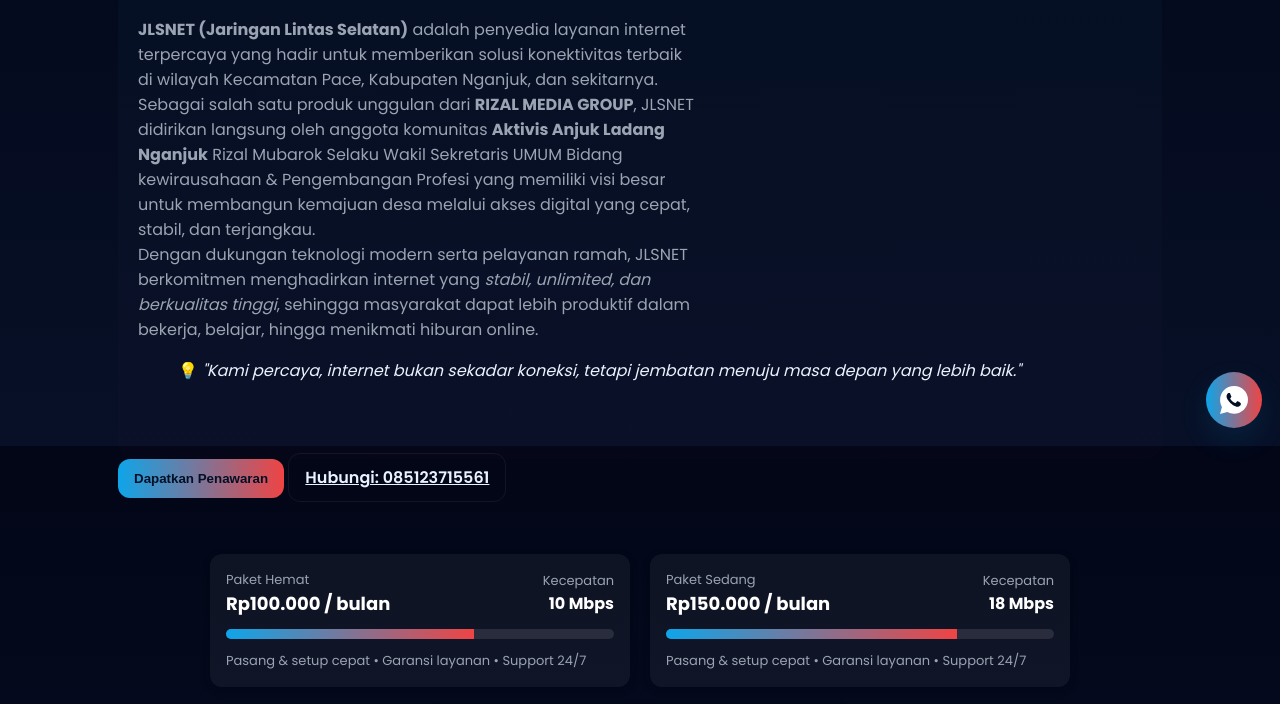
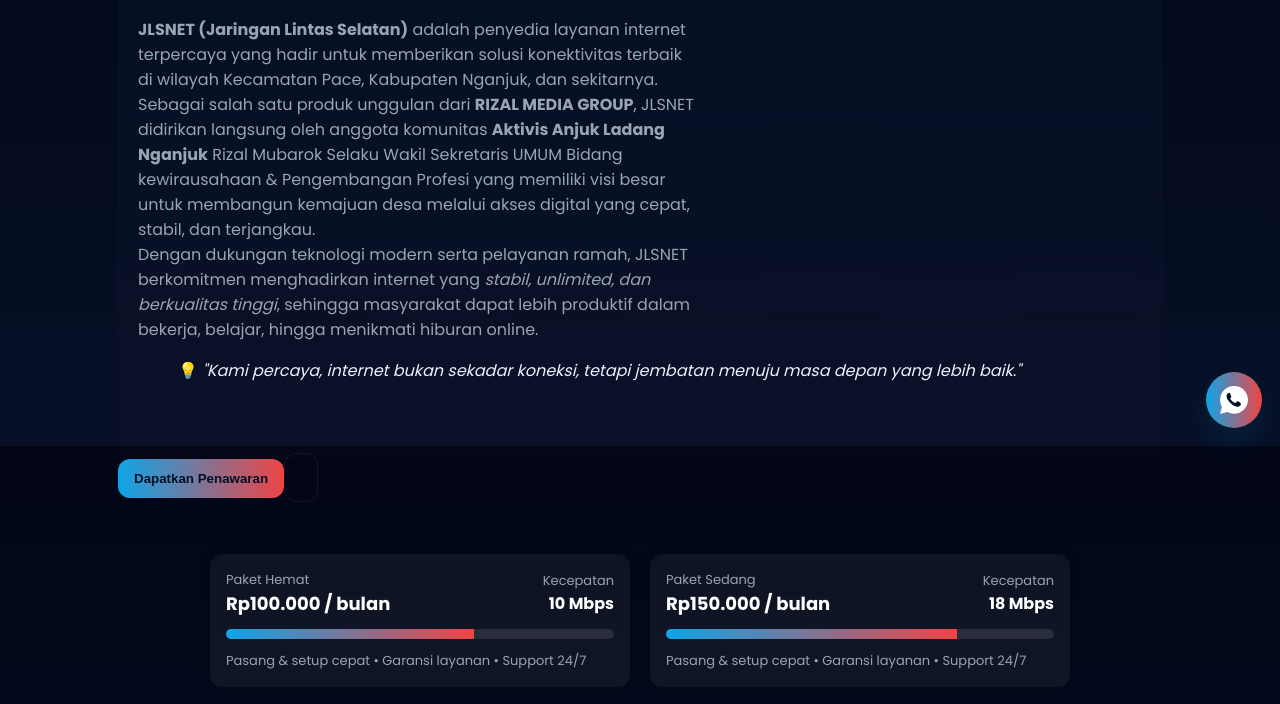
Before and after one commit to jlsnet-24/JLSNET, a plain HTML site: page index.html in a window 1280 px wide. Shown: the part 354-1058 px from the top of the page. Drawn offline with nearby package versions, Linux system fonts and the light colour scheme.

Commit message:
index.html

```diff
--- a/index.html
+++ b/index.html
@@ -122,7 +122,7 @@
 
           <div class="buttons">
             <button class="btn btn-primary" onclick="location.href='#contact'">Dapatkan Penawaran</button>
-            <a class="btn btn-outline" href="tel:085123715561">Hubungi: 085123715561</a>
+            <a class="btn btn-outline" href="tel:085123715561"></a>
           </div>
         </div>
 
```
